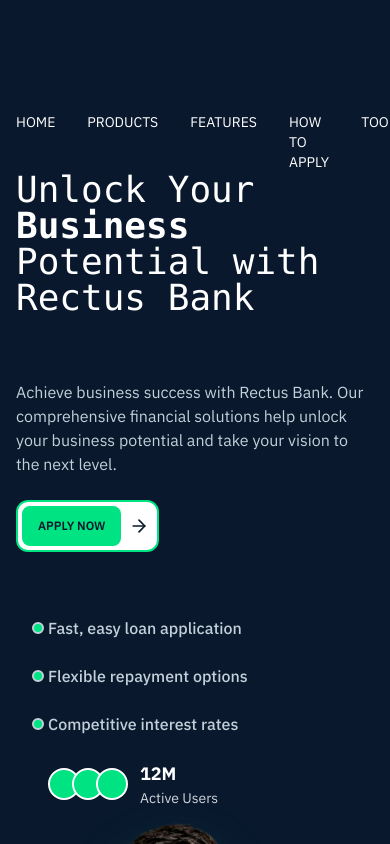
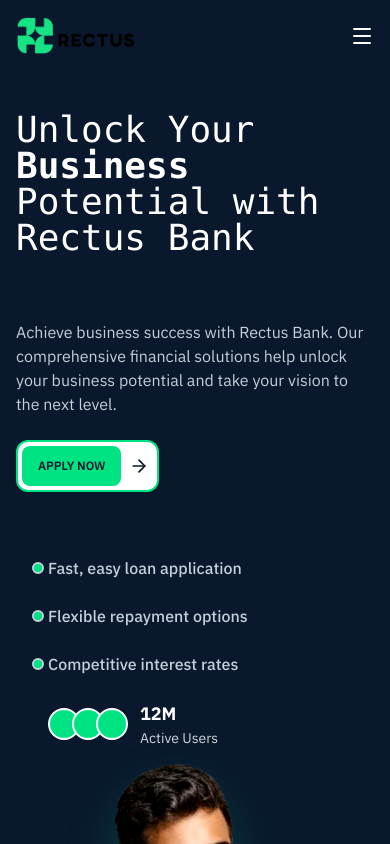
Before and after one commit to JeromeKasagga/Rectus-Bank, a React (Vite) app: page / in a window 390 px wide. Shown: the top 844 px of the page. Built offline with nearby package versions, Linux system fonts and the light colour scheme; a web font is replaced by a local one.

Commit message:
updated components with responsiveness

```diff
--- a/src/Components/App.jsx
+++ b/src/Components/App.jsx
@@ -4,6 +4,7 @@ import FeatureSection from "../page-sections/features-section";
 // import Testimonials from "../Components/Testimonials";
 import HowToApply from "../page-sections/how-to-apply";
 import ToolsSection from "../page-sections/tools";
+import Footer from "../page-sections/footer";
 
 // Main js file
 function App() {
@@ -15,6 +16,7 @@ function App() {
             {/* <Testimonials /> */}
             <HowToApply />
             <ToolsSection />
+            <Footer />
 
         </>
     );
--- a/src/Components/NavBar.jsx
+++ b/src/Components/NavBar.jsx
@@ -1,27 +1,100 @@
-// Page navigation bar
-
-import ApplyButton from "./ApplyButton";
-import rectuslogo from "/Users/JeromeMikaelson/Documents/PROGRAMMING/REACT LESSONS/React Projects/Rectus-Bank/src/assets/Images/rectus-logo.png"
+import { useState, useEffect } from 'react';
+import { Menu, X } from 'lucide-react';
+import rectusLogo from "/Users/JeromeMikaelson/Documents/PROGRAMMING/REACT LESSONS/React Projects/Rectus-Bank/src/assets/Images/rectus-logo.png";
 
 function NavBar() {
-    return (
-        <div className="flex items-center justify-between font-ibm text-sm cursor-pointer">
-            <div>
-                <img src={rectuslogo} alt="Rectus-Bank-Logo" srcset="" className="h-10" />
+  const [isOpen, setIsOpen] = useState(false);
+  const [scrolled, setScrolled] = useState(false);
+
+  // Close menu when clicking on a link
+  const closeMenu = () => setIsOpen(false);
+
+  // Handle scroll effect
+  useEffect(() => {
+    const handleScroll = () => {
+      setScrolled(window.scrollY > 10);
+    };
+    window.addEventListener('scroll', handleScroll);
+    return () => window.removeEventListener('scroll', handleScroll);
+  }, []);
+
+  // Navigation links
+  const navLinks = [
+    { name: 'Home', href: '#' },
+    { name: 'About Us', href: '#' },
+    { name: 'Products', href: '#' },
+    { name: 'Why Choose Us', href: '#' },
+    { name: 'Testimonials', href: '#' },
+  ];
+
+  return (
+    <nav className={`fixed w-full top-0 left-0 z-50 transition-all ${scrolled ? 'bg-primary/90 backdrop-blur-sm py-2' : 'bg-transparent py-4'}`}>
+      <div className="container mx-auto px-4 md:px-15">
+        <div className="flex justify-between items-center">
+          {/* Logo - unchanged from original */}
+          <div className="flex items-center">
+            <img src={rectusLogo} alt="" srcset="" className='h-fit w-30' />
+          </div>
+
+          {/* Desktop Navigation - unchanged layout */}
+          <div className="hidden md:flex items-center space-x-8">
+            {navLinks.map((link) => (
+              <a
+                key={link.name}
+                href={link.href}
+                className="text-primary hover:text-green-500 font-medium transition-colors"
+              >
+                {link.name}
+              </a>
+            ))}
+            <button className="bg-secondary text-accent uppercase font-semibold text-xs p-3 px-4 font-ibm rounded-lg cursor-pointer  transition-colors">
+              Apply Now
+            </button>
+          </div>
+
+          {/* Mobile menu button */}
+          <div className="md:hidden flex items-center">
+            <button
+              onClick={() => setIsOpen(!isOpen)}
+              className="text-white focus:outline-none"
+              aria-label="Toggle menu"
+            >
+              {isOpen ? (
+                <X className="h-6 w-6" />
+              ) : (
+                <Menu className="h-6 w-6" />
+              )}
+            </button>
+          </div>
+        </div>
+
+        {/* Mobile Menu */}
+        <div
+          className={`md:hidden fixed top-16 left-0 w-full bg-primary transition-all duration-300 ease-in-out overflow-hidden ${
+            isOpen ? 'max-h-screen py-4' : 'max-h-0 py-0'
+          }`}
+        >
+          <div className="container mx-auto px-4">
+            <div className="flex flex-col space-y-4">
+              {navLinks.map((link) => (
+                <a
+                  key={link.name}
+                  href={link.href}
+                  onClick={closeMenu}
+                  className="text-primary hover:text-secondary py-2 font-medium transition-colors"
+                >
+                  {link.name}
+                </a>
+              ))}
+              <button className="w-full bg-secondary text-accent uppercase font-semibold text-xs p-3 px-4 font-ibm rounded-lg cursor-pointer hover:bg-green-600 transition-colors">
+                Apply Now
+              </button>
             </div>
-            <nav>
-               <ul className="flex gap-8">
-                <li>HOME</li>
-                <li>PRODUCTS</li>
-                <li>FEATURES</li>
-                <li>HOW TO APPLY</li>
-                <li>TOOLS</li>
-                <li>MORE</li>
-               </ul>
-            </nav>
-            <ApplyButton />
+          </div>
         </div>
-    );
+      </div>
+    </nav>
+  );
 }
 
 export default NavBar;
```
